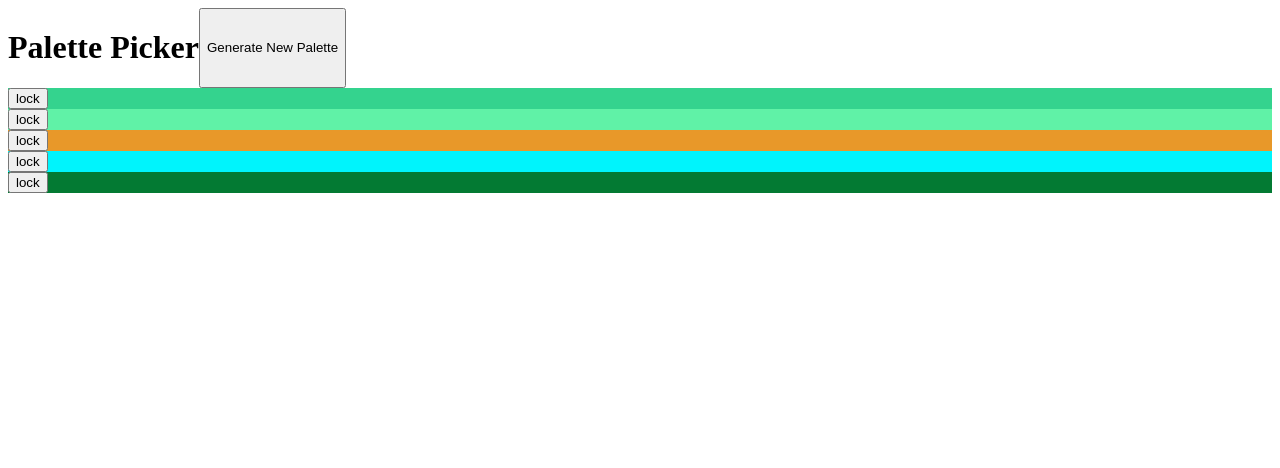
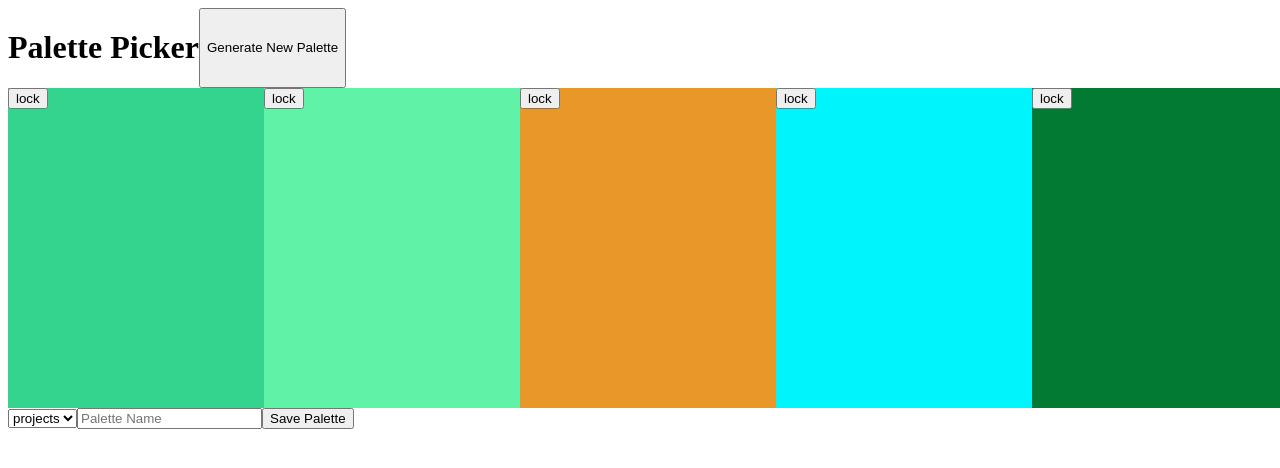
Before and after one commit to jogren/palette-picker, a React (Create React App) app: page / in a window 1280 px wide. Shown: the top 468 px of the page. Built offline with nearby package versions, Linux system fonts and the light colour scheme.

Commit message:
Add CreatePaletteForm and set up input to recognize changes

```diff
--- a/src/App/App.js
+++ b/src/App/App.js
@@ -1,7 +1,8 @@
 import React, { Component } from 'react';
 import Header from '../Header/Header';
 import CurrentColors from '../CurrentColors/CurrentColors';
-var randomColor = require('randomcolor');
+import CreatePaletteForm from '../CreatePaletteForm/CreatePaletteForm';
+let randomColor = require('randomcolor');
 
 class App extends Component {
   constructor() {
@@ -23,6 +24,7 @@ class App extends Component {
       <main className="App">
         <Header />
         <CurrentColors colors={this.state.colors}/>
+        <CreatePaletteForm />
       </main>
     );
   }
--- a/src/Color/Color.js
+++ b/src/Color/Color.js
@@ -2,7 +2,7 @@ import React from 'react';
 
 const Color = ({style}) => {
   return (
-    <article style={style}>
+    <article className="color" style={style}>
       <button>lock</button>
     </article>
   )
--- a/src/CreatePaletteForm/CreatePaletteForm.js
+++ b/src/CreatePaletteForm/CreatePaletteForm.js
@@ -0,0 +1,33 @@
+import React, { Component } from 'react';
+
+class CreatePaletteForm extends Component {
+  constructor() {
+    super();
+    this.state = {
+      name: ""
+    }
+  }
+
+  handleChange = (e) => {
+    this.setState({[e.target.name]: e.target.value});
+  }
+
+  render() {
+    return (
+      <form>
+        <select>
+          <option value="projects">projects</option>
+        </select>
+        <input
+          type="text"
+          placeholder="Palette Name"
+          name="name"
+          value={this.state.name}
+          onChange={this.handleChange} />
+        <button>Save Palette</button>
+      </form>
+    )
+  }
+}
+
+export default CreatePaletteForm;
--- a/src/CurrentColors/CurrentColors.js
+++ b/src/CurrentColors/CurrentColors.js
@@ -9,7 +9,7 @@ const CurrentColors = ({colors}) => {
     return <Color style={style} key={color}/>
   })
   return (
-    <section>
+    <section className="current-colors">
       {currentColors}
     </section>
   )
--- a/src/styles/_Color.scss
+++ b/src/styles/_Color.scss
@@ -0,0 +1,3 @@
+.color {
+  width: 20%;
+}
--- a/src/styles/_CurrentColors.scss
+++ b/src/styles/_CurrentColors.scss
@@ -0,0 +1,5 @@
+.current-colors {
+  display: flex;
+  height: 40vh;
+  width: 100vw;
+}
```
